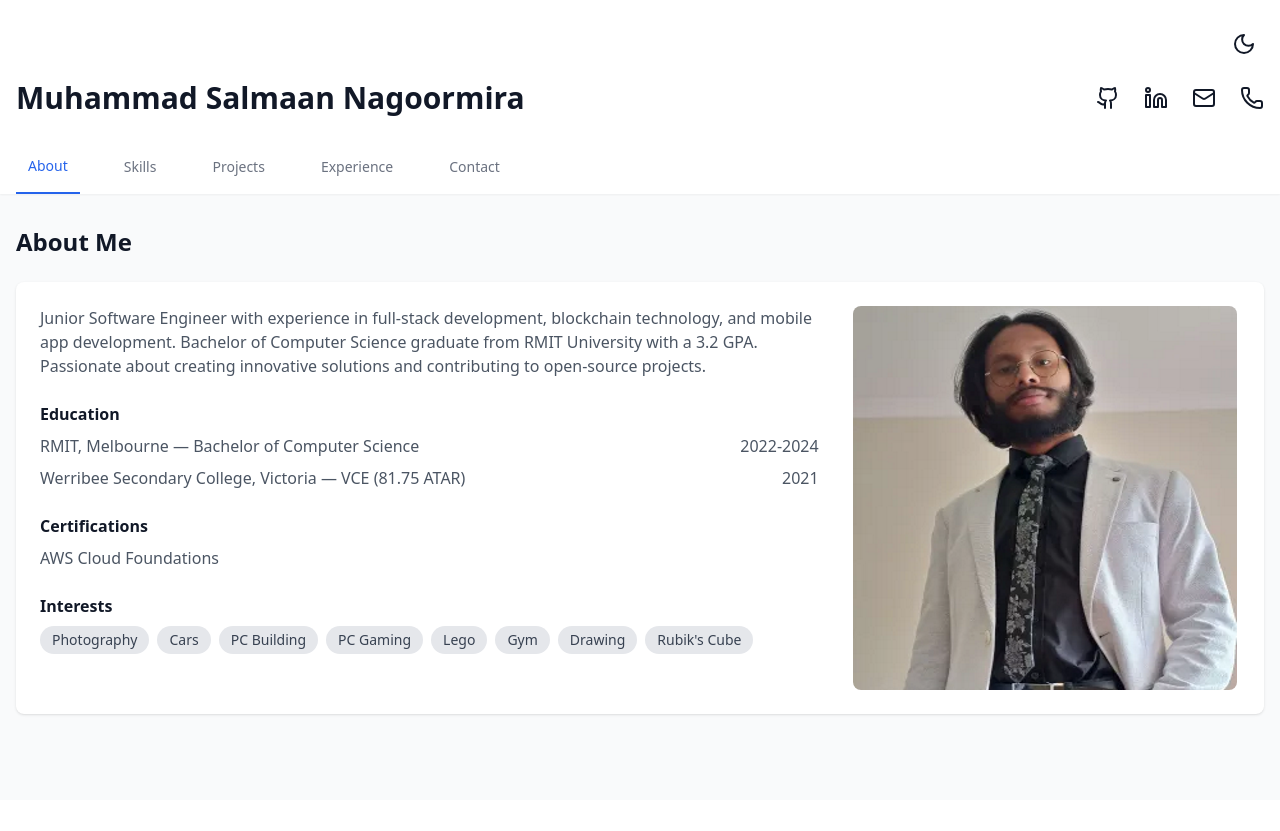
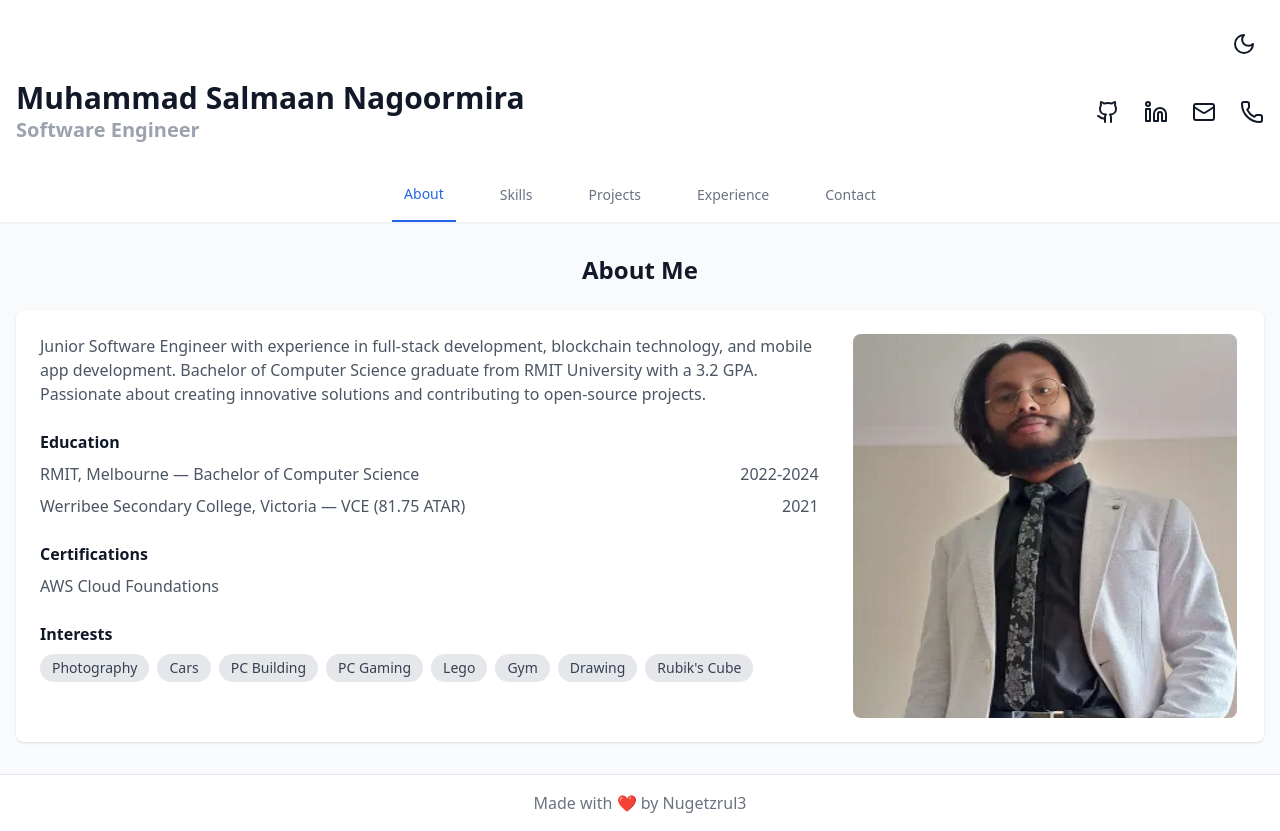
Before and after one commit to Nugetzrul3/nugetzrul3.github.io, a React (Create React App) app: page / in a window 1280 px wide. Before the commit the page ends 800 px from the top, so only its background shows below. Built offline with nearby package versions, Linux system fonts and the light colour scheme.

Commit message:
Add footer, fix css and change alignment of text

```diff
--- a/src/App.js
+++ b/src/App.js
@@ -71,7 +71,7 @@ const Portfolio = () => {
   };
 
   return (
-    <div className={`min-h-screen w-screen overflow-x-hidden transition-colors duration-300 ${
+    <div className={`min-h-screen w-full overflow-x-hidden flex flex-col transition-colors duration-300 ${
       darkMode ? 'bg-gray-900 text-white' : 'bg-gray-50 text-gray-900'
     }`}>
       {/* Header */}
@@ -90,6 +90,9 @@ const Portfolio = () => {
           <div className="flex flex-col items-center text-center md:text-left md:flex-row md:justify-between md:items-center">
             <h1 className="text-xl md:text-3xl font-bold transform hover:scale-102 transition-transform duration-300 mb-4 md:mb-0">
               Muhammad Salmaan Nagoormira
+              <h3 className='text-xl md:text-m text-gray-400'>
+              Software Engineer
+              </h3>
             </h1>
             <div className="flex gap-4 md:gap-6 items-center">
               <a href="https://github.com/Nugetzrul3" target="_blank" rel="noopener noreferrer"
@@ -117,7 +120,7 @@ const Portfolio = () => {
       <nav className={`w-full ${
         darkMode ? 'bg-gray-800' : 'bg-white'
       } shadow-sm sticky top-0 z-10 transition-colors duration-300 overflow-x-auto`}>
-        <div className="w-full px-4">
+        <div className="w-full px-4 flex justify-center"> {/* Added flex justify-center here */}
           <div className="flex space-x-4 md:space-x-8 min-w-max">
             {navigation.map((item) => (
               <button
@@ -143,7 +146,7 @@ const Portfolio = () => {
         {/* About Section */}
         {activeSection === 'about' && (
           <section className="space-y-6 animate-fadeIn">
-            <h2 className="text-2xl font-bold">About Me</h2>
+            <h2 className="text-2xl font-bold text-center">About Me</h2>
             <div className={`${
               darkMode ? 'bg-gray-800' : 'bg-white'
             } shadow rounded-lg p-6 transform hover:scale-102 transition-all duration-300`}>
@@ -214,7 +217,7 @@ const Portfolio = () => {
         {/* Skills Section */}
         {activeSection === 'skills' && (
           <section className="space-y-6 animate-fadeIn">
-            <h2 className="text-2xl font-bold">Technical Skills</h2>
+            <h2 className="text-2xl font-bold text-center">Technical Skills</h2>
             <div className="grid grid-cols-1 md:grid-cols-2 gap-6">
               <div className={`${
                 darkMode ? 'bg-gray-800' : 'bg-white'
@@ -247,7 +250,7 @@ const Portfolio = () => {
         {/* Projects Section */}
         {activeSection === 'projects' && (
           <section className="space-y-6 animate-fadeIn">
-            <h2 className="text-2xl font-bold">Featured Projects</h2>
+            <h2 className="text-2xl font-bold text-center">Featured Projects</h2>
             <div className="grid grid-cols-1 md:grid-cols-2 gap-6">
               <div className={`${
                 darkMode ? 'bg-gray-800' : 'bg-white'
@@ -303,7 +306,7 @@ const Portfolio = () => {
         {/* Experience Section */}
         {activeSection === 'experience' && (
           <section className="space-y-6 animate-fadeIn">
-            <h2 className="text-2xl font-bold">Professional Experience</h2>
+            <h2 className="text-2xl font-bold text-center">Professional Experience</h2>
             <div className="space-y-6">
               <div className={`${
                 darkMode ? 'bg-gray-800' : 'bg-white'
@@ -345,6 +348,7 @@ const Portfolio = () => {
         {/* Contact Form Section */}
         {activeSection === 'contact' && (
           <section className="space-y-6 animate-fadeIn">
+            <h2 className="text-2xl font-bold text-center">Get In Touch</h2>
             <div className={`${
               darkMode ? 'bg-gray-800' : 'bg-white'
             } shadow rounded-lg p-6 max-w-xl mx-auto`}>
@@ -410,6 +414,17 @@ const Portfolio = () => {
           </section>
         )}
       </main>
+      <footer className={`w-full py-4 mt-auto ${
+        darkMode ? 'bg-gray-800' : 'bg-white'
+      } border-t ${
+        darkMode ? 'border-gray-700' : 'border-gray-200'
+      }`}>
+        <div className="text-center">
+          <p className={`${
+            darkMode ? 'text-gray-400' : 'text-gray-500'
+          }`}>Made with ❤️ by Nugetzrul3</p>
+        </div>
+      </footer>
     </div>
   );
 };
--- a/src/index.css
+++ b/src/index.css
@@ -1,13 +1,3 @@
 @tailwind base;
 @tailwind components;
 @tailwind utilities;
-
-@layer base {
-    html, body {
-      @apply w-full overflow-x-hidden;
-    }
-
-    #root {
-      @apply w-full overflow-x-hidden;
-    }
-}
```
